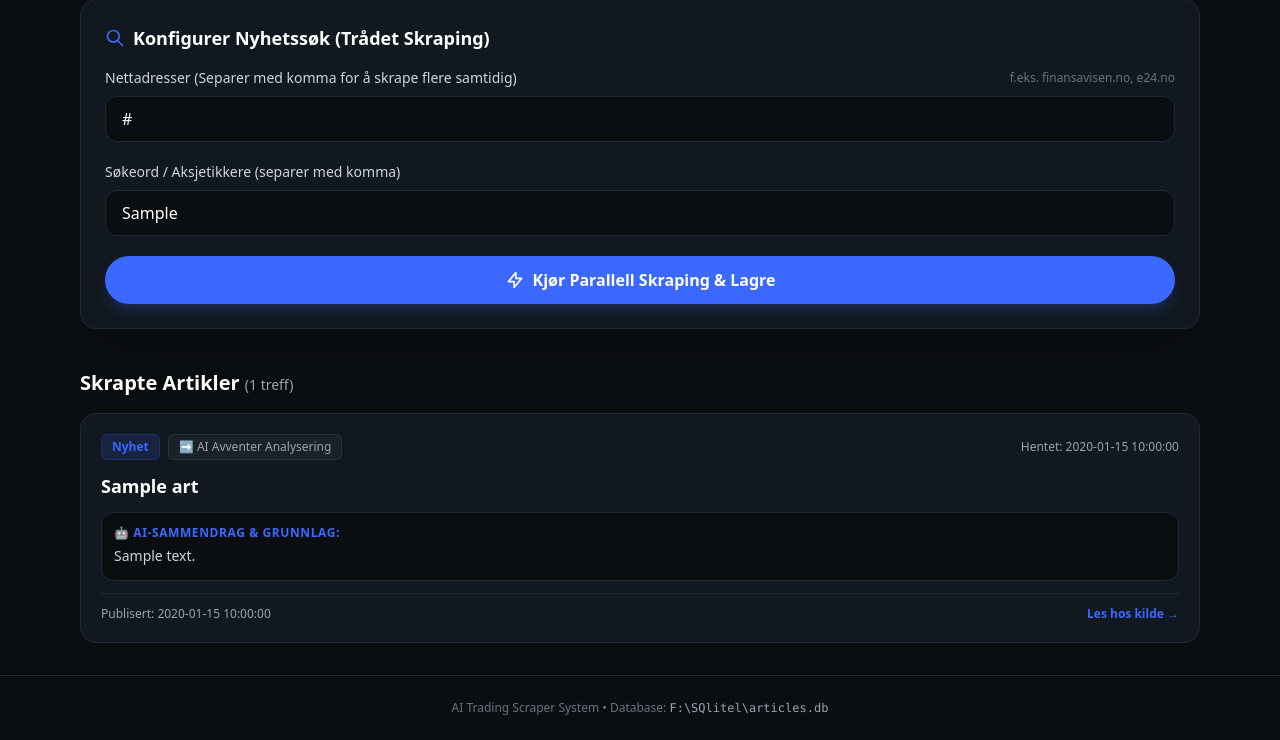
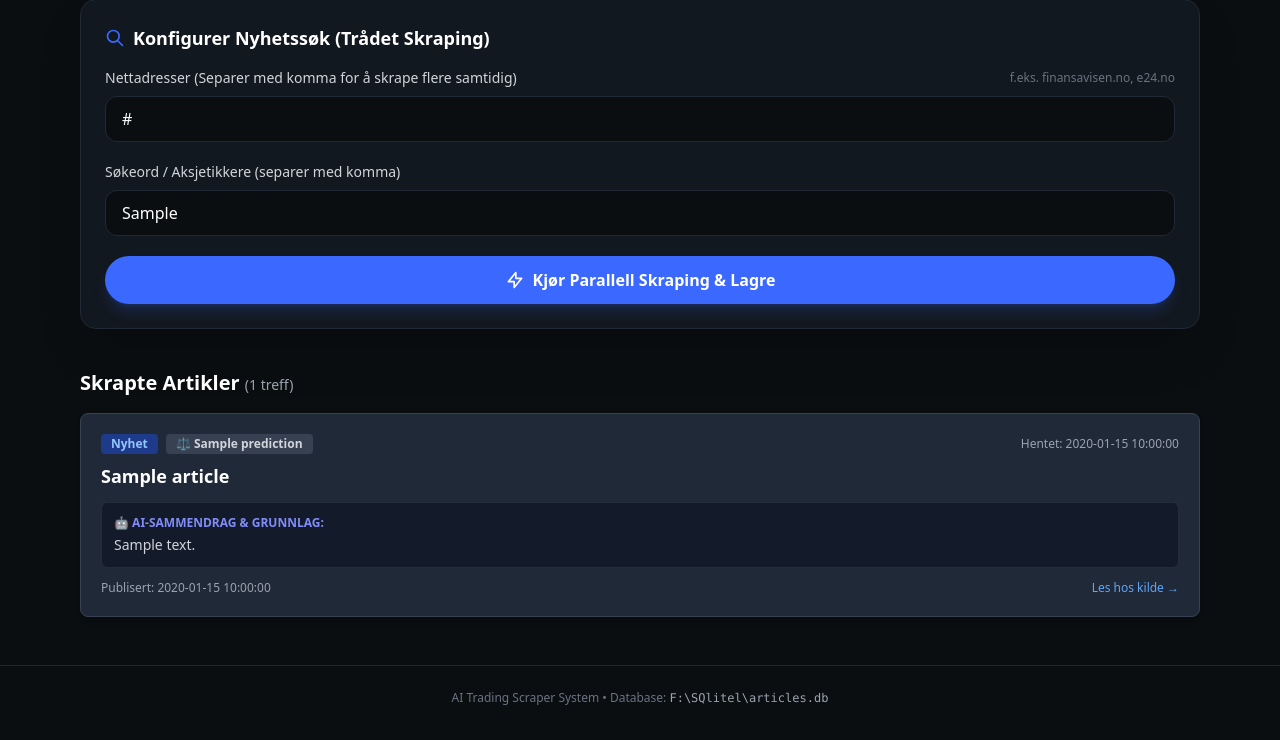
Before and after one commit to WangKKing3/finans_prosjekt, a Flask app: template templates/index.html in a window 1280 px wide. Shown: the part 146-886 px from the top of the page. After the commit the page ends 851 px from the top, so only its background shows below. Run offline with Flask 3, Linux system fonts and the light colour scheme; the template is opened without the code that fills it: most values are stand-ins (such as "Sample title", 1, 10 or a date in 2020); some libraries are stand-ins or nearby versions.

Commit message:
add local ai vi ollama gemma4. og Ai timer
endring på ai sammendrag fra 2-3 til 2 til 10 settninger og bedre database hontering

```diff
--- a/templates/index.html
+++ b/templates/index.html
@@ -81,55 +81,42 @@
             {% endif %}
 
             <div class="grid gap-4">
-                {% for art in articles %}
-                <div class="bg-[#12181f] border border-[#212936] rounded-2xl p-5 hover:border-[#3b69ff]/50 transition duration-200 shadow-sm">
+                {% for article in articles %}
+                <div class="bg-gray-800 rounded-lg p-5 border border-gray-700 shadow-md mb-4">
+                    <div class="flex items-center justify-between mb-2">
+                        <div class="flex items-center space-x-2">
+                            <span class="bg-blue-900 text-blue-300 text-xs px-2.5 py-0.5 rounded font-semibold">Nyhet</span>
 
-                    <!-- Topp-rad: Kilde, AI Sentiment og Dato -->
-                    <div class="flex items-center justify-between gap-4 mb-3">
-                        <div class="flex items-center gap-2">
-                            <span class="inline-block px-2.5 py-1 rounded-md text-xs font-semibold bg-[#3b69ff]/15 text-[#3b69ff] border border-[#3b69ff]/20">
-                                Nyhet
-                            </span>
-
-                            <!-- Dynamisk visning av AI Prediksjon -->
-                            {% if art.prediction == 'BULLISH' %}
-                                <span class="px-2.5 py-1 rounded-md text-xs font-bold bg-emerald-500/10 text-emerald-400 border border-emerald-500/20">
-                                    📈 Bullish
-                                </span>
-                            {% elif art.prediction == 'BEARISH' %}
-                                <span class="px-2.5 py-1 rounded-md text-xs font-bold bg-red-500/10 text-red-400 border border-red-500/20">
-                                    📉 Bearish
-                                </span>
+                            <!-- Viser prediksjon fra Ollama -->
+                            {% if article.prediction and 'Bullish' in article.prediction %}
+                                <span class="bg-green-900 text-green-300 text-xs px-2.5 py-0.5 rounded font-semibold">📈 {{ article.prediction }}</span>
+                            {% elif article.prediction and 'Bearish' in article.prediction %}
+                                <span class="bg-red-900 text-red-300 text-xs px-2.5 py-0.5 rounded font-semibold">📉 {{ article.prediction }}</span>
+                            {% elif article.prediction %}
+                                <span class="bg-gray-700 text-gray-300 text-xs px-2.5 py-0.5 rounded font-semibold">⚖️ {{ article.prediction }}</span>
                             {% else %}
-                                <span class="px-2.5 py-1 rounded-md text-xs font-medium bg-gray-500/10 text-gray-400 border border-gray-500/20">
-                                    ➡️ AI Avventer Analysering
-                                </span>
+                                <span class="bg-gray-700 text-gray-400 text-xs px-2.5 py-0.5 rounded font-semibold">➡️ AI Avventer Analysering</span>
                             {% endif %}
                         </div>
-
-                        <span class="text-xs text-gray-400">Hentet: {{ art.scraped_at }}</span>
+                        <span class="text-xs text-gray-400">Hentet: {{ article.scraped_at }}</span>
                     </div>
 
-                    <!-- Tittel -->
-                    <h4 class="text-lg font-bold text-white hover:text-[#3b69ff] transition mb-2">
-                        <a href="{{ art.link }}" target="_blank">{{ art.title }}</a>
-                    </h4>
+                    <!-- Overskrift -->
+                    <h3 class="text-lg font-bold text-white mb-3">{{ article.title }}</h3>
 
-                    <!-- AI-Sammendrag Boks -->
-                    <div class="bg-[#0b0e11] border border-[#212936] rounded-xl p-3 my-3">
-                        <p class="text-xs font-semibold text-[#3b69ff] uppercase tracking-wider mb-1 flex items-center gap-1">
-                            🤖 AI-Sammendrag & Grunnlag:
-                        </p>
-                        <p class="text-gray-300 text-sm leading-relaxed">
-                            {{ art.summary }}
+                    <!-- AI Sammendrag -->
+                    <div class="bg-gray-900/80 rounded-md p-3 border border-gray-700/50 mb-3">
+                        <p class="text-xs font-semibold text-indigo-400 mb-1">🤖 AI-SAMMENDRAG & GRUNNLAG:</p>
+                        <p class="text-sm text-gray-300">
+                            {{ article.summary if article.summary else "Ingen sammendrag tilgjengelig." }}
                         </p>
                     </div>
 
-                    <!-- Bnn-linje -->
-                    <div class="flex items-center justify-between text-xs text-gray-400 border-t border-[#212936] pt-3">
-                        <span>Publisert: {{ art.pub_date }}</span>
-                        <a href="{{ art.link }}" target="_blank" class="text-[#3b69ff] hover:underline flex items-center gap-1 font-semibold">
-                            Les hos kilde &rarr;
+                    <!-- Kilde lenke -->
+                    <div class="flex justify-between items-center text-xs text-gray-400">
+                        <span>Publisert: {{ article.pub_date }}</span>
+                        <a href="{{ article.link }}" target="_blank" class="text-blue-400 hover:underline flex items-center gap-1">
+                            Les hos kilde →
                         </a>
                     </div>
                 </div>
@@ -139,7 +126,35 @@
         {% endif %}
 
     </div>
+        <!-- Spinner og Timer Modal / Overlay -->
+    <div id="loadingOverlay" class="hidden fixed inset-0 bg-gray-900/80 backdrop-blur-sm flex flex-col items-center justify-center z-50">
+        <div class="animate-spin rounded-full h-16 w-16 border-t-4 border-b-4 border-indigo-500 mb-4"></div>
+        <h2 class="text-xl font-bold text-white mb-2">🤖 AI analyserer nyhetene...</h2>
+        <p class="text-gray-400 text-sm mb-4">Dette kan ta litt tid mens Ollama prosesserer artiklene lokalt.</p>
+        <div class="bg-gray-800 px-4 py-2 rounded-lg border border-gray-700 text-indigo-400 font-mono text-lg">
+            Tid brukt: <span id="timer">0</span>s
+        </div>
+    </div>
 
+    <script>
+        // Finn skjemaet og legg til event-listener
+        const form = document.querySelector('form');
+        const overlay = document.getElementById('loadingOverlay');
+        const timerElement = document.getElementById('timer');
+
+        if (form) {
+            form.addEventListener('submit', function() {
+                // Vis loading overlay
+                overlay.classList.remove('hidden');
+
+                let seconds = 0;
+                setInterval(() => {
+                    seconds++;
+                    timerElement.innerText = seconds;
+                }, 1000);
+            });
+        }
+    </script>
     <!-- Footer -->
     <footer class="text-center py-6 text-xs text-gray-500 border-t border-[#212936]">
         AI Trading Scraper System &bull; Database: <span class="font-mono text-gray-400">F:\SQlitel\articles.db</span>
```
Also changed, not shown: scraper.py (+101 -30 lines).
